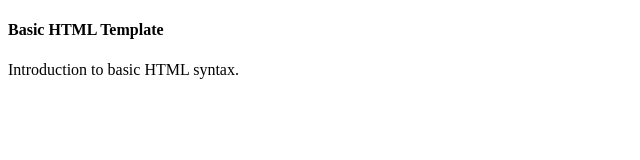
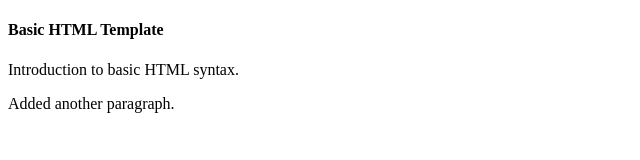
Before and after one commit to sjensen88/HTML-and-CSS-Projects, a plain HTML site: page BasicHTML.html in a window 1280 px wide. Shown: the whole page, without its empty margins (0-640 px from the left). Drawn offline with Linux system fonts and the light colour scheme.

Commit message:
git commit -m "Added another paragraph."

```diff
--- a/BasicHTML.html
+++ b/BasicHTML.html
@@ -10,5 +10,6 @@
 			<h4>Basic HTML Template</h4>
 		</header>
 		<p>Introduction to basic HTML syntax.</p>
+		<p>Added another paragraph.</p>
 	</body>
 </html>
```
